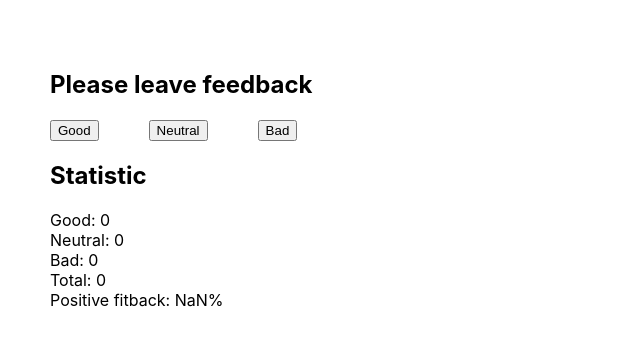
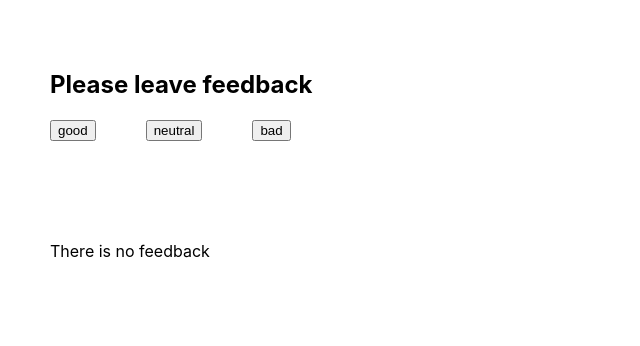
Before and after one commit to anakonder/goit-react-hw-02-feedback, a React (Create React App) app: page / in a window 1280 px wide. Shown: the top 346 px of the page, without its empty margins (0-640 px from the left). Built offline with nearby package versions, Linux system fonts and the light colour scheme.

Commit message:
feedback

```diff
--- a/src/components/App.jsx
+++ b/src/components/App.jsx
@@ -1,3 +1,4 @@
+
 import StateComponent from "./StateComponent/StateComponent"
 
 export const App = () => {
--- a/src/components/BadBtn/BadBtn.jsx
+++ /dev/null
@@ -1,13 +0,0 @@
-import PropTypes from "prop-types"
-
-
-const BadBtn = (props) => {
-    return (
-        <button type="button">Bad</button>
-    )
-}
-
-
-
-
-export default BadBtn;
--- /dev/null
+++ b/src/components/FeedbackOptions/FeedbackOptions.jsx
@@ -0,0 +1,16 @@
+
+const FeedbackOptions = ({ options, onLeaveFeedback }) => {
+  return (
+    <ul className="btnList">
+      {options.map((option) => (
+        <li key={option}>
+          <button type="button" onClick={() => onLeaveFeedback(option)}>
+            {option}
+          </button>
+        </li>
+      ))}
+    </ul>
+  );
+};
+
+export default FeedbackOptions;
--- a/src/components/GeneralStyles.css
+++ b/src/components/GeneralStyles.css
@@ -12,4 +12,11 @@ body {
 .btnList {
   display: flex;
   gap: 50px;
+
+  margin-bottom: 100px;
 }
+
+button:hover {
+  background-color: blue;
+  color: white;
+}
--- a/src/components/GoodBtn/GoodBtn.jsx
+++ /dev/null
@@ -1,13 +0,0 @@
-import PropTypes from "prop-types"
-
-
-const GoodBtn = (props) => {
-    return (
-        <button type="button">Good</button>
-    )
-}
-
-
-
-
-export default GoodBtn;
--- a/src/components/NeutralBtn/NeutralBtn.jsx
+++ /dev/null
@@ -1,13 +0,0 @@
-import PropTypes from "prop-types"
-
-
-const NeutralBtn = (props) => {
-    return (
-        <button type="button">Neutral</button>
-    )
-}
-
-
-
-
-export default NeutralBtn;
--- /dev/null
+++ b/src/components/Notification/Notification.jsx
@@ -0,0 +1,7 @@
+const Notification = ({message}) => {
+    return (
+        message
+    )
+}
+
+export default Notification
--- /dev/null
+++ b/src/components/Section/Section.jsx
@@ -0,0 +1,13 @@
+import PropTypes from "prop-types"
+
+
+const Section = ({title}) => {
+    return (
+        <h2 className="title">{title}</h2>
+    )
+}
+
+
+
+
+export default Section;
--- a/src/components/StateComponent/StateComponent.jsx
+++ b/src/components/StateComponent/StateComponent.jsx
@@ -1,7 +1,8 @@
 import { Component } from "react";
-import GoodBtn from "components/GoodBtn/GoodBtn";
-import NeutralBtn from "components/NeutralBtn/NeutralBtn";
-import BadBtn from "components/BadBtn/BadBtn";
+import FeedbackOptions from "components/FeedbackOptions/FeedbackOptions";
+import Statistics from "components/Statistics/Statistics";
+import Section from "components/Section/Section";
+import Notification from "components/Notification/Notification"
 import styles from "../GeneralStyles.css"
 
 
@@ -27,54 +28,38 @@ export class StateComponent extends Component {
         return Math.floor(this.state.good / this.countTotalFeedback() * 100)
     }
 
+    handleFeedback = (option) => {
+        this.setState((prevState) => ({
+      [option]: prevState[option] + 1,
+    }));
+    }
 
     render() {
-        const {title, statistic} = this.props
+        const options = ["good", "neutral", "bad"];
+        const {title} = this.props
         const {good, neutral, bad} = this.state
         return (
-             <div className="cardWrap">
-                <h2 className="title">{title}</h2>
-             <ul className="btnList">
-                 <li className="btnItem">
-                        {/* <GoodBtn /> */}
-                        <button type="button" onClick={() =>
-                            this.setState(
-                                {
-                                    ...this.state,
-                                    good: good + 1
-                                })
-                        }>Good</button>
-                 </li>
-                 <li className="btnItem">
-                        {/* <NeutralBtn /> */}
-                        <button type="button" onClick={() =>
-                            this.setState(
-                                {
-                                    ...this.state,
-                                    neutral: neutral + 1
-                                })
-                        }>Neutral</button>
-                 </li>
-                 <li className="btnItem">
-                        {/* <BadBtn /> */}
-                        <button type="button" onClick={() =>
-                            this.setState(
-                                {
-                                    ...this.state,
-                                    bad: bad + 1
-                                })
-                        }>Bad</button>
-                 </li>
-             </ul>
-                <h2>{statistic}</h2>
-             <ul className="resultList">
-                    <li className="resultItem"><p>Good: {good}</p></li>
-                    <li className="resultItem"><p>Neutral: {neutral}</p></li>
-                    <li className="resultItem"><p>Bad: {bad}</p></li>
-                    <li className="resultItem"><p>Total: {this.countTotalFeedback()}</p></li>
-                    <li className="resultItem"><p>Positive fitback: {this.countPositiveFeedbackPercentage()}%</p></li>
-             </ul>
-         </div>
+            <div className="cardWrap">
+                <Section
+                    title={title}
+                />
+                <FeedbackOptions
+                    options={options}
+                    onLeaveFeedback={this.handleFeedback}
+                />
+                {good !== 0 || neutral !== 0 || bad !== 0
+                    ?
+                    <Statistics
+                        good={good}
+                        neutral={neutral}
+                        bad={bad}
+                        total={this.countTotalFeedback()}
+                        positivePercentage={this.countPositiveFeedbackPercentage()}
+                    />
+                    :
+                    <Notification message="There is no feedback" />}
+
+            </div>
         )
     }
 }
--- /dev/null
+++ b/src/components/Statistics/Statistics.jsx
@@ -0,0 +1,21 @@
+import PropTypes from "prop-types"
+
+
+const Statistics = ({ good, neutral, bad, total, positivePercentage }) => {
+    return (
+        <>
+                <h2>Statistics</h2>
+                <ul className="resultList">
+                    <li className="resultItem"><p>Good: {good}</p></li>
+                    <li className="resultItem"><p>Neutral: {neutral}</p></li>
+                    <li className="resultItem"><p>Bad: {bad}</p></li>
+                    <li className="resultItem"><p>Total: {total}</p></li>
+                    <li className="resultItem"><p>Positive feedback: {positivePercentage}%</p></li>
+                </ul>
+        </>
+
+    )
+}
+
+
+export default Statistics
```
